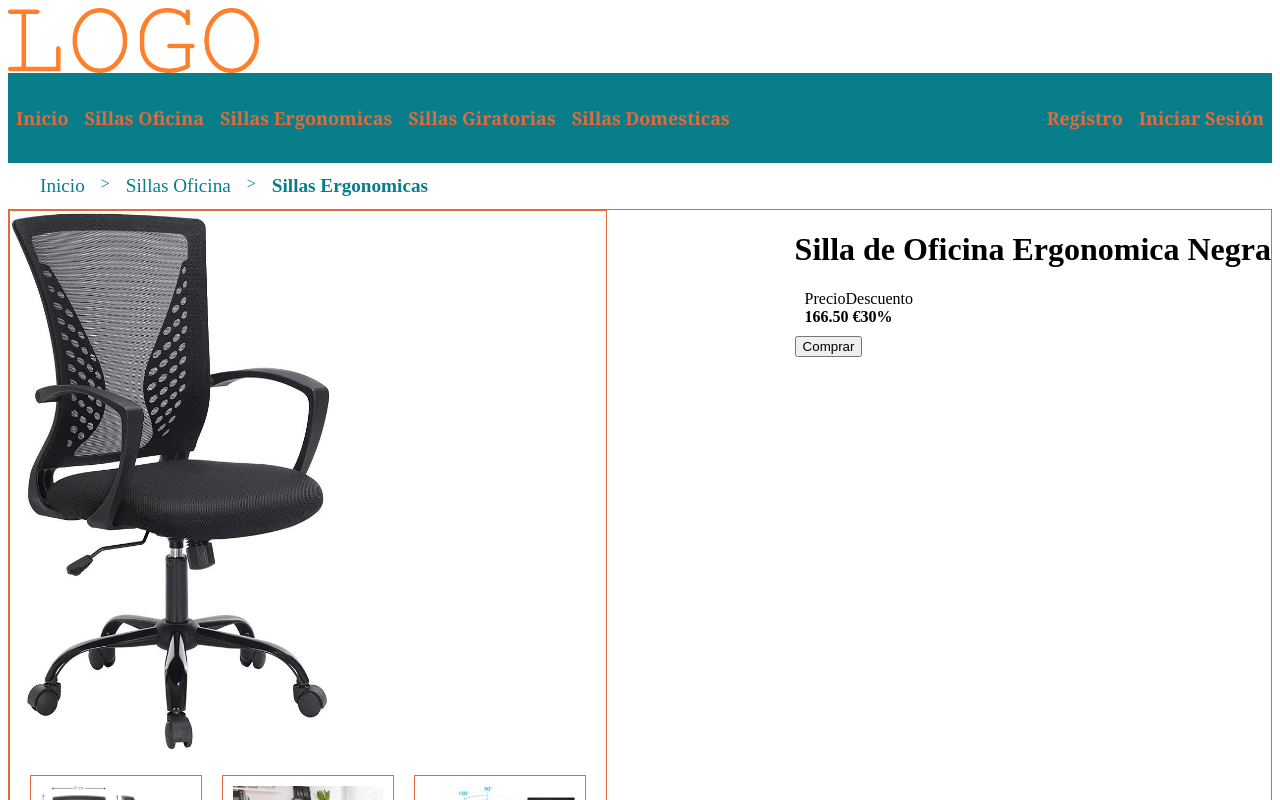
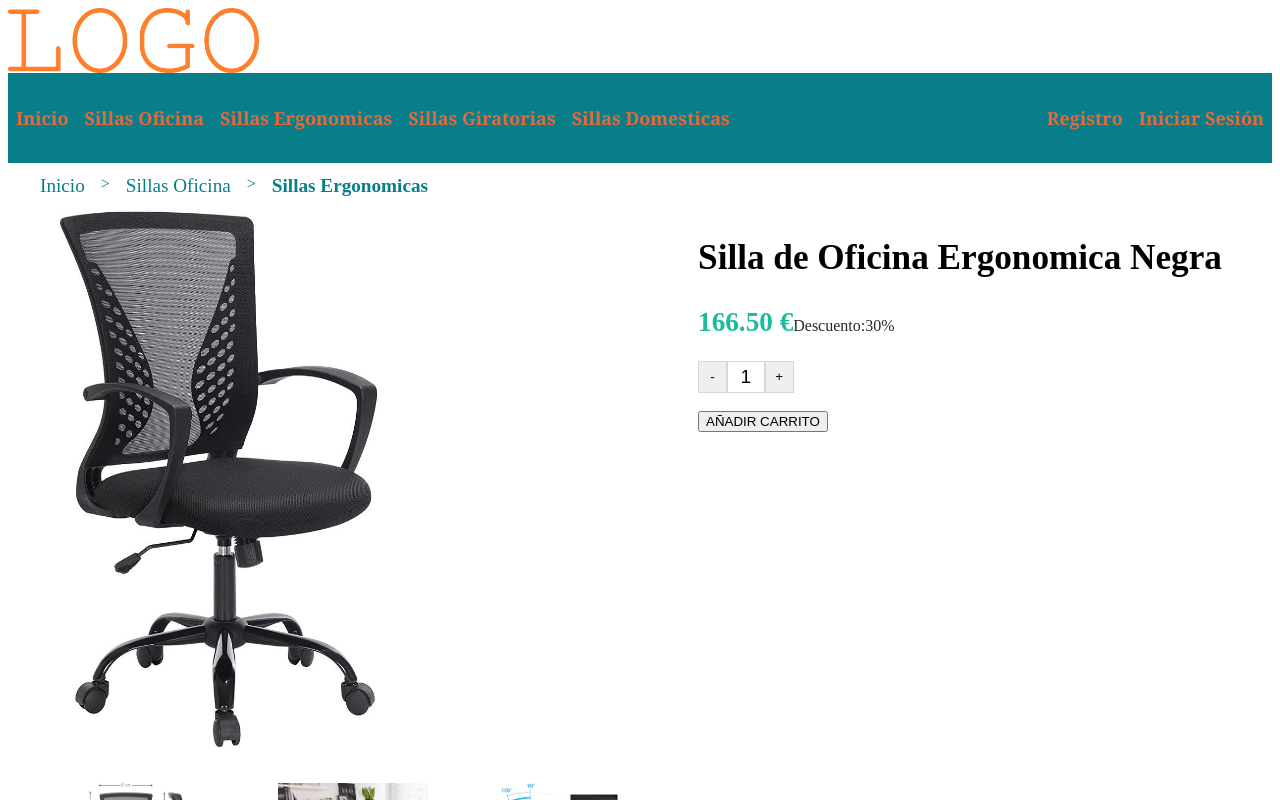
Before and after one commit to glaukon/DIW-Tarea_4, a Vue app: page / in a window 1280 px wide. Shown: the top 800 px of the page. Built offline with nearby package versions, Linux system fonts and the light colour scheme.

Commit message:
Descripcion producto

```diff
--- a/src/components/centro.vue
+++ b/src/components/centro.vue
@@ -29,55 +29,71 @@
       </div>
     </div>
     <div class="descripcion">
-      <div class="datos_producto">
-        <div>
-          <h1>Silla de Oficina Ergonomica Negra</h1>
+      <section id="producto-datos">
+        <h1>Silla de Oficina Ergonomica Negra</h1>
+        <h2>166.50 €<span class="iva">Descuento:30%</span></h2>
+        <div class="wrapper">
+          <button
+            class="btn"
+            @click="cambiarContador('-1')"
+            type="button"
+            name="button"
+          >
+            -
+          </button>
+          <input class="cantidad" type="text" name="name" :value="contador" />
+          <button
+            class="btn"
+            @click="cambiarContador('1')"
+            type="button"
+            name="button"
+          >
+            +
+          </button>
         </div>
-        <div class="precio_descuento">
-          <div><label>Precio</label>
-          <label>Descuento</label></div>
-          <div><strong>166.50 €</strong>
-          <strong>30%</strong></div>
-        </div>
-        <div class="btncomprar">
-          <input class="cantidad" type="submit" name="name" value="Comprar" />
-        </div>
-      </div>
+        <br />
+        <button class="boton">
+          <span class="material-icons"></span> AÑADIR CARRITO </button>
+      </section>
     </div>
   </div>
 </template>
 
 <script>
-export default {};
+export default {
+  Name: 'ProductoDatos',
+    data () {
+        return {
+            contador: 1
+        }
+    },
+    methods: {
+        cambiarContador(num) {
+            this.contador += +num;
+            if (!isNaN(this.contador) && (this.contador < 0)) {
+              this.contador = 0
+            }
+        }
+    }
+}
+
 </script>
 
 <style scoped >
 .container_producto,
 div .container_producto {
-  border: solid 1px #e46a3a;
   display: flex;
   flex-direction: row;
-  justify-content: space-between;
-
-}
-
-.foto {
-  border: solid 1px #e46a3a;
-
-  /*display: flex;
-  flex-direction: row;
-  justify-content: center;
-  background-color: aqua;*/
+  justify-content: space-evenly;
 }
 
 div.precio_descuento {
   display: flex;
   flex-direction: column;
-  justify-content:space-between;
+  justify-content: space-between;
   /*align-items: center;*/
   margin: 10px;
 }
-
 .minifotos {
   display: flex;
   flex-direction: row;
@@ -86,6 +102,39 @@ div.precio_descuento {
 .minifotos img {
   margin: 10px;
   padding: 10px;
-  border: 1px solid #e46a3a;
+  /*border: 1px solid #e46a3a;*/
+}
+section#producto-datos {
+  flex: 1 1 18rem;
+}
+h1 {
+  font-size: 2.2rem;
+}
+h2 {
+  font-size:1.7rem;
+  color: #1abc9c;
+}
+span.iva {
+  font-size:1rem;
+  font-weight: normal;
+  color: #282828
+}
+.wrapper {
+  height: 2rem;
+  display: flex;
+}
+.cantidad {
+  border: none;
+  text-align: center;
+  width: 2rem;
+  font-size: 1.2rem;
+  border: 1px solid #d8d8d8;
+}
+.btn {
+  border: 1px solid #d8d8d8;
+  width: 1.8rem;
+}
+button:focus, input:focus {
+  outline: 0;
 }
 </style>
```
